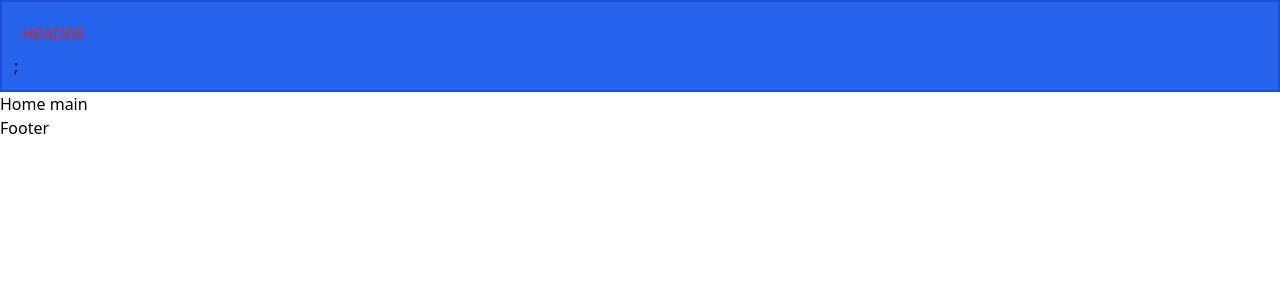
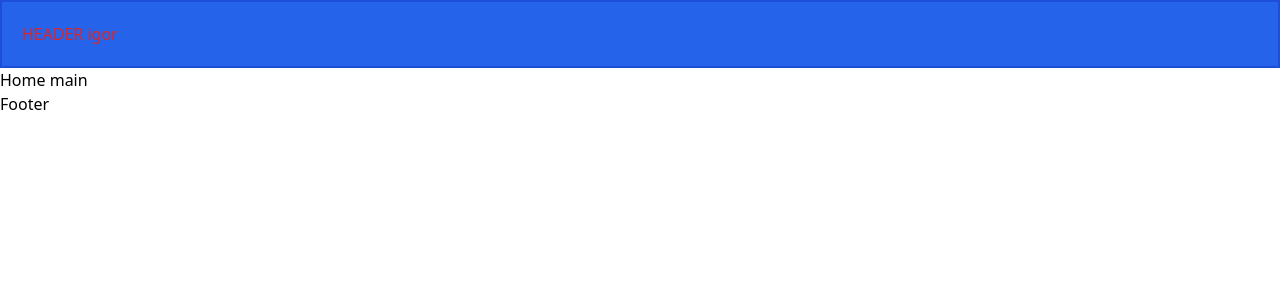
Before and after one commit to VladDot/restaurant, a React (Create React App) app: page / in a window 1280 px wide. Shown: the top 300 px of the page. Built offline with nearby package versions, Linux system fonts and the light colour scheme.

Commit message:
Ihor (#4)
* delete symbol

* asd

```diff
--- a/src/components/header/index.tsx
+++ b/src/components/header/index.tsx
@@ -1,7 +1,7 @@
 export const Header = () => {
-    return (
-        <header className="w-full p-3 bg-blue-600 border-2 border-blue-700">
-            <h1 className="text-red-600 p-2">HEADER</h1>;
-        </header>
-    );
+  return (
+    <header className='w-full p-3 bg-blue-600 border-2 border-blue-700'>
+      <h1 className='text-red-600 p-2'>HEADER igor</h1>
+    </header>
+  );
 };
```
